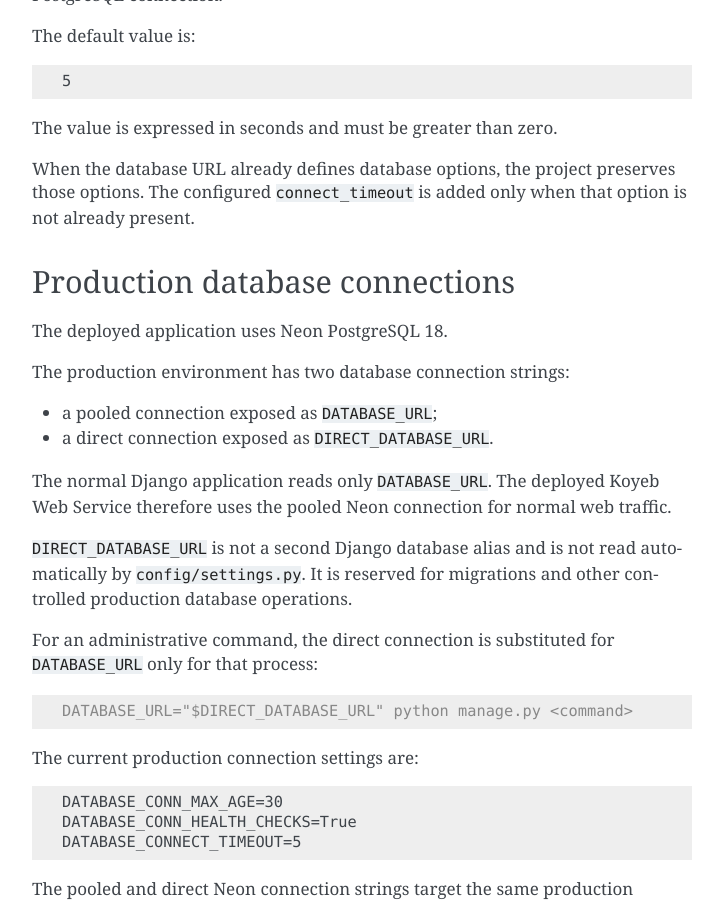
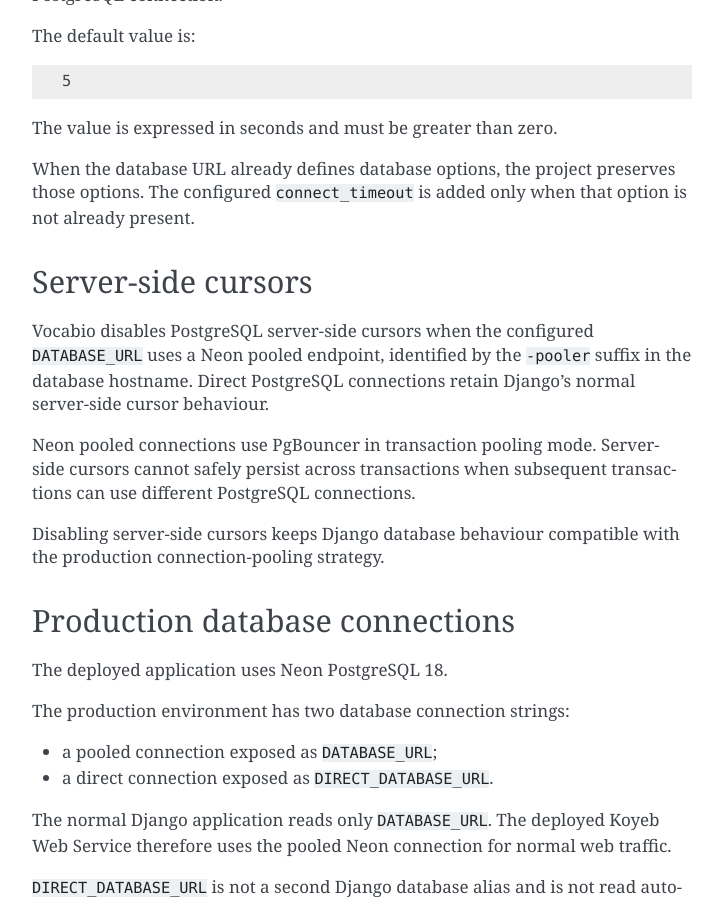
Before and after one commit to alex-nuclearboy/vocabio, a Sphinx documentation site: the page built from docs/source/configuration/database.rst, in a window 1280 px wide and 900 px high, scrolled down 2120 px. Shown: the whole window, without its empty margins (388-1111 px from the left). Built offline with Sphinx 7.4.7, drawn with Linux system fonts in a browser that asks for light colours.

Commit message:
fix(database): adapt cursors to pooled PostgreSQL connections
Configure Django server-side cursor behaviour according to the database connection endpoint.

- disable server-side cursors for Neon pooled connections
- retain normal cursor behaviour for direct PostgreSQL connections
- cover pooled and direct connection behaviour with settings tests
- document cursor handling for transaction-pooled connections

```diff
--- a/docs/source/configuration/database.rst
+++ b/docs/source/configuration/database.rst
@@ -110,6 +110,21 @@
 those options. The configured ``connect_timeout`` is added only when that
 option is not already present.
 
+Server-side cursors
+-------------------
+
+Vocabio disables PostgreSQL server-side cursors when the configured
+``DATABASE_URL`` uses a Neon pooled endpoint, identified by the ``-pooler``
+suffix in the database hostname. Direct PostgreSQL connections retain
+Django's normal server-side cursor behaviour.
+
+Neon pooled connections use PgBouncer in transaction pooling mode.
+Server-side cursors cannot safely persist across transactions when
+subsequent transactions can use different PostgreSQL connections.
+
+Disabling server-side cursors keeps Django database behaviour compatible
+with the production connection-pooling strategy.
+
 Production database connections
 -------------------------------
 
```
Also changed, not shown: 2 other files.
